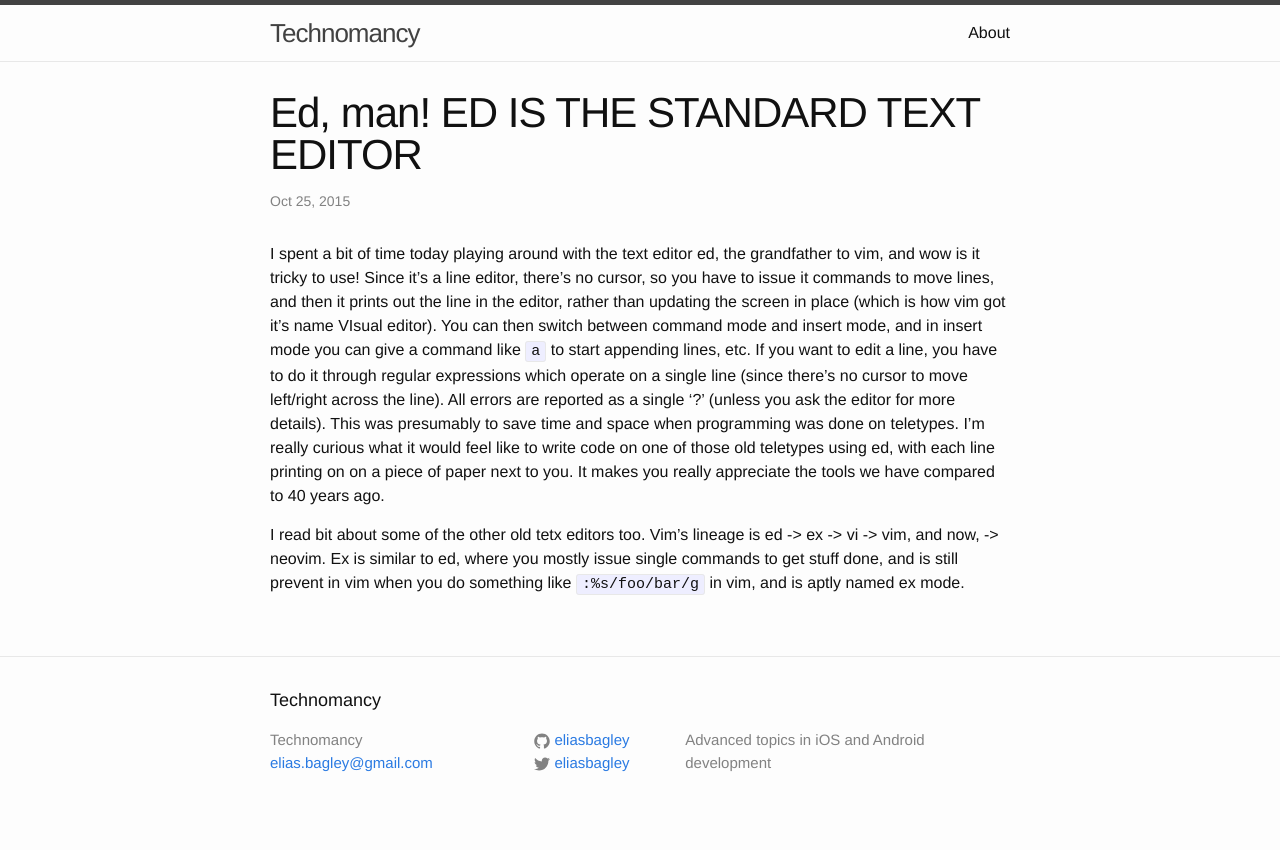
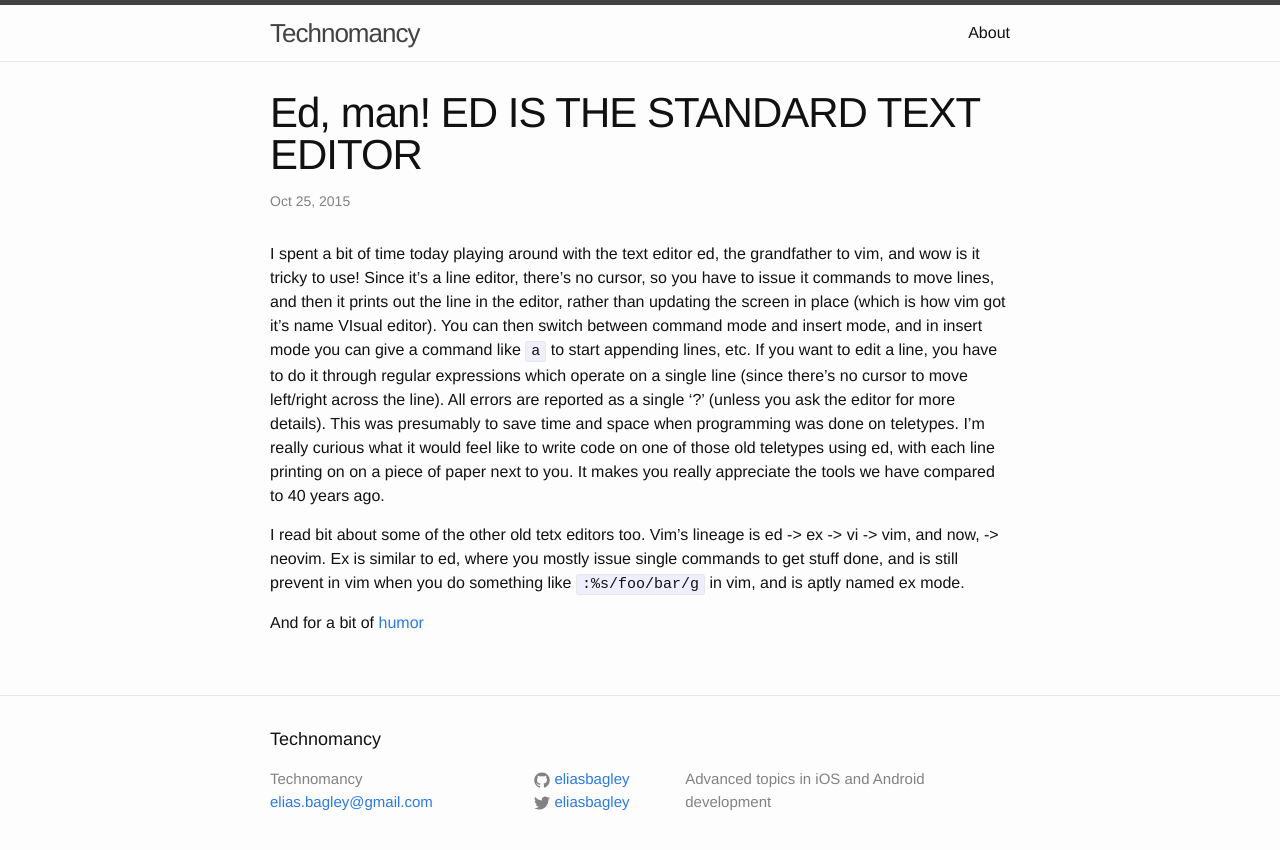
Before and after one commit to eliasbagley/eliasbagley.github.io, a Jekyll site: the page built from _posts/2015-10-25-ed-man.markdown, in a window 1280 px wide. Shown: the top 850 px of the page. Built offline with Jekyll 4.4.1, drawn with Linux system fonts in a browser that asks for light colours; Markdown is read by kramdown in place of the engine named in the settings; comment, search, counter and statistics services are not loaded.

Commit message:
Update ed post

```diff
--- a/_posts/2015-10-25-ed-man.markdown
+++ b/_posts/2015-10-25-ed-man.markdown
@@ -9,3 +9,8 @@ categories: editors
 I spent a bit of time today playing around with the text editor ed, the grandfather to vim, and wow is it tricky to use!  Since it's a line editor, there's no cursor, so you have to issue it commands to move lines, and then it prints out the line in the editor, rather than updating the screen in place (which is how vim got it's name VIsual editor). You can then switch between command mode and insert mode, and in insert mode you can give a command like `a` to start appending lines, etc. If you want to edit a line, you have to do it through regular expressions which operate on a single line (since there's no cursor to move left/right across the line). All errors are reported as a single '?' (unless you ask the editor for more details). This was presumably to save time and space when programming was done on teletypes. I'm really curious what it would feel like to write code on one of those old teletypes using ed, with each line printing on on a piece of paper next to you. It makes you really appreciate the tools we have compared to 40 years ago.
 
 I read bit about some of the other old tetx editors too. Vim's lineage is ed -> ex -> vi -> vim, and now, -> neovim. Ex is similar to ed, where you mostly issue single commands to get stuff done, and is still prevent in vim when you do something like `:%s/foo/bar/g` in vim, and is aptly named ex mode.
+
+
+And for a bit of [humor][ed-joke-link]
+
+[ed-joke-link]:https://www.gnu.org/fun/jokes/ed-msg.en.html
```
